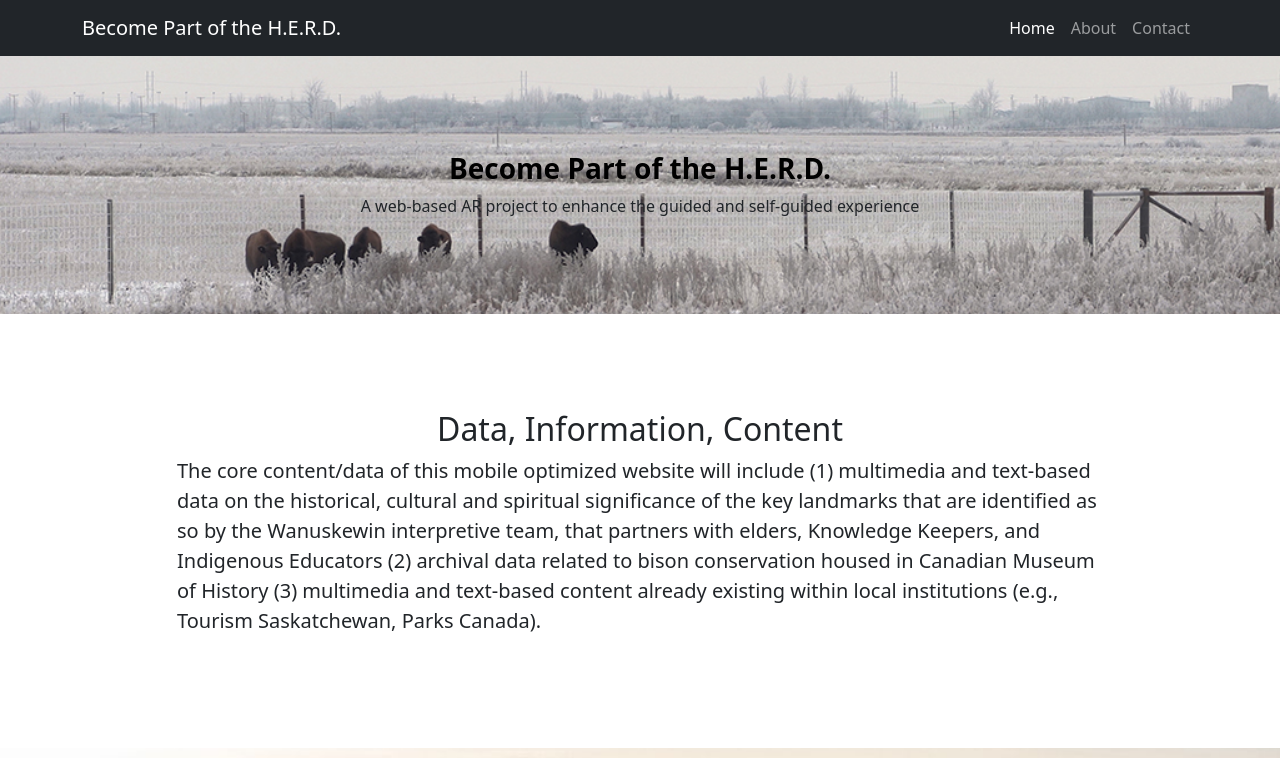
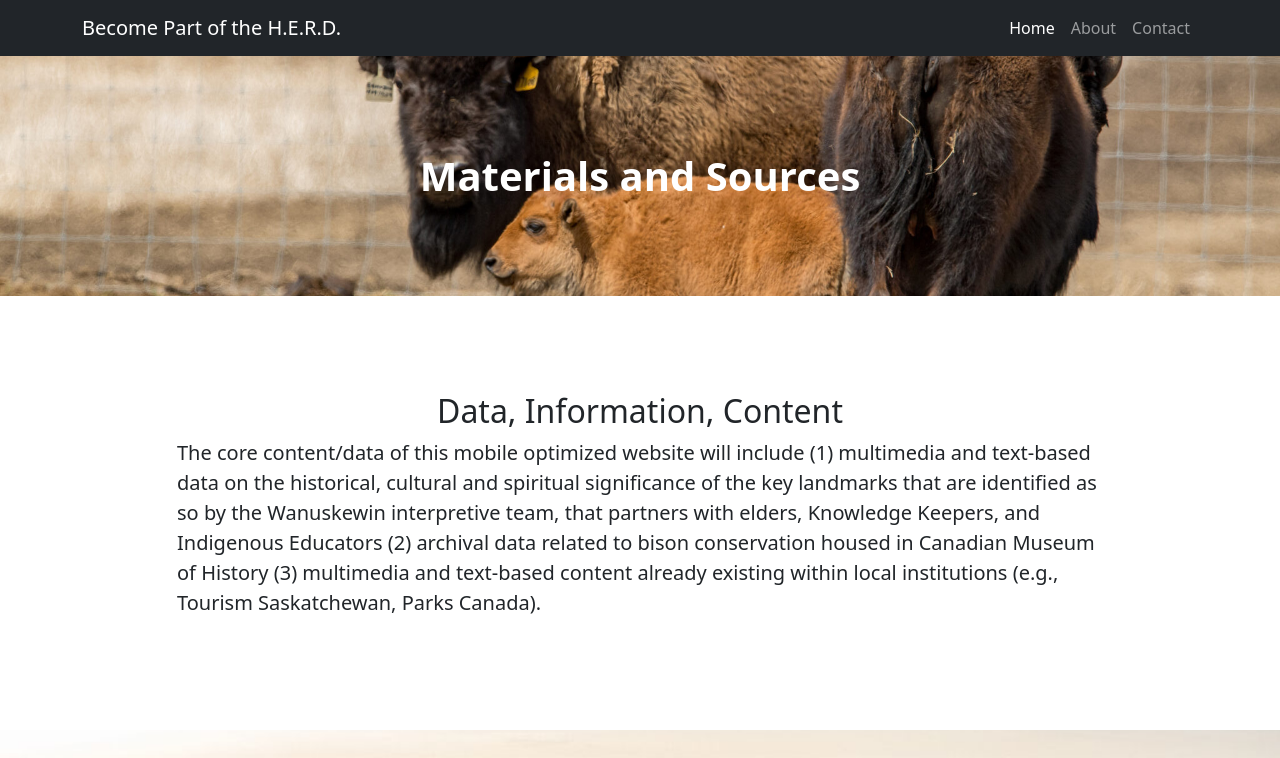
Before and after one commit to meknaak/HERD-trail, a plain HTML site: page materialsandsources.html in a window 1280 px wide. Shown: the top 758 px of the page. Drawn offline with nearby package versions, Linux system fonts and the light colour scheme.

Commit message:
changed the header image of the materials and sources

```diff
--- a/materialsandsources.html
+++ b/materialsandsources.html
@@ -27,10 +27,9 @@
             </div>
         </nav>
         <!-- Header - set the background image for the header in the line below-->
-        <header class="py-5 bg-image-full" style="background-image: url('Wanuskewin\ Welcomes\ Return\ of\ Bison_Body\ 3.jpg')">
+        <header class="py-5 bg-image-full" style="background-image: url('bison\ family.jpeg')">
             <div class="text-center my-5">
-                <h1 class="text-black fs-3 fw-bolder">Become Part of the H.E.R.D.</h1>
-                <p class="text--50 mb-0">A web-based AR project to enhance the guided and self-guided experience</p>
+                <h1 class="text-white fs-1 fw-bolder">Materials and Sources</h1>
             </div>
         </header>
         <!-- Content section-->
```
Also changed, not shown: bison family.jpeg (added).
